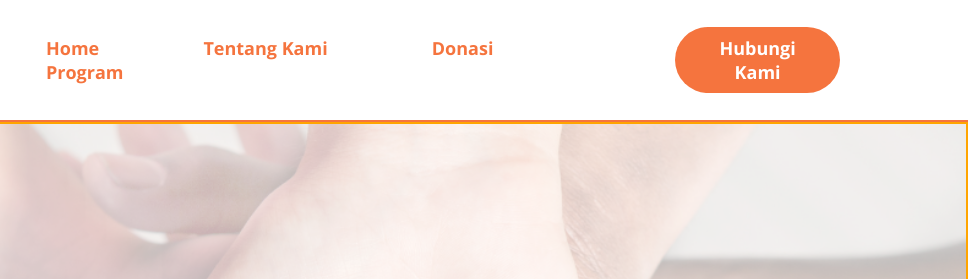
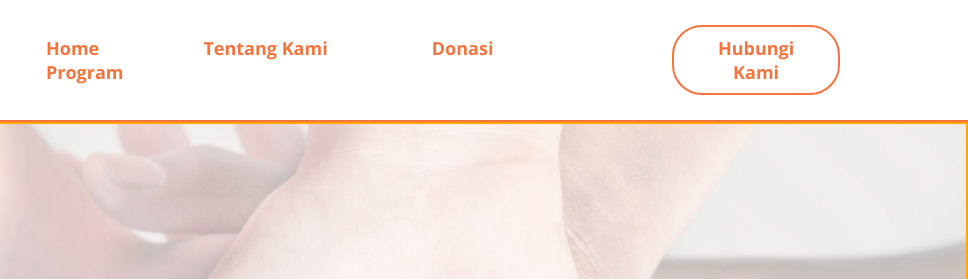
Before and after one commit to Rizqyfm/YAK, a plain HTML site: page Official website/index.html in a window 1280 px wide. Shown: the top 279 px of the page, 312-1280 px from the left. Drawn offline with nearby package versions, Linux system fonts and the light colour scheme.

Commit message:
edit navbar button, add sec div

```diff
--- a/Official website/css/style.css
+++ b/Official website/css/style.css
@@ -57,17 +57,20 @@ header {
 }
 
 button {
+  outline: 0;
+  border: 0;
   padding: 9px 25px;
-  border: none;
-  border-radius: 50px;
+  border: 2px solid #f5743e;
+  border-radius: 30px;
   cursor: pointer;
-  transition: all 0.3s ease 0s;
-  background-color: #f5743e;
-  color: white;
+  background-color: white;
+  color: #f5743e;
+  transition: all 0.3s ease;
 }
 
 button:hover {
-  color: black;
+  background: #f5743e;
+  color: white;
 }
 
 /* MAIN */
@@ -75,6 +78,7 @@ button:hover {
   min-height: 100%;
 }
 
+/* -------first div-------- */
 #main-1 {
   position: relative;
   overflow: auto;
@@ -114,10 +118,15 @@ button:hover {
   font-size: 20px;
 }
 
+/* -------second div-------- */
 #main-2 {
   overflow: auto;
   padding-bottom: 200px;
   border: 1px solid black;
+}
+
+#main-2 p {
+  text-align: center
 }
 
 /* FOOTER */
--- a/Official website/index.html
+++ b/Official website/index.html
@@ -32,7 +32,8 @@
 			<p class="taglineExplanation">Yayasan Amaryllis Kirana adalah yayasan yang hadir untuk menaungi para pasien penderita Kanker Anak dan Hemofilia di Rumah Sakit Umum Daerah Tangerang.</p>
 		</div>
 		<div id="main-2">
-			<p>Lebih dari blabla</p>
+			<p>Sudah lebih dari 3 tahun Yayasan Amaryllis Kirana (YAK) membantu perjuangan anak-anak selaku pasien di RSUD Tangerang melawan Kanker Anak dan Hemofilia.</p>
+			<p>Perjuangan itu akan terus berlanjut. Tidak berhenti sampai disini</p>
 		</div>
 	</div>
 
```
